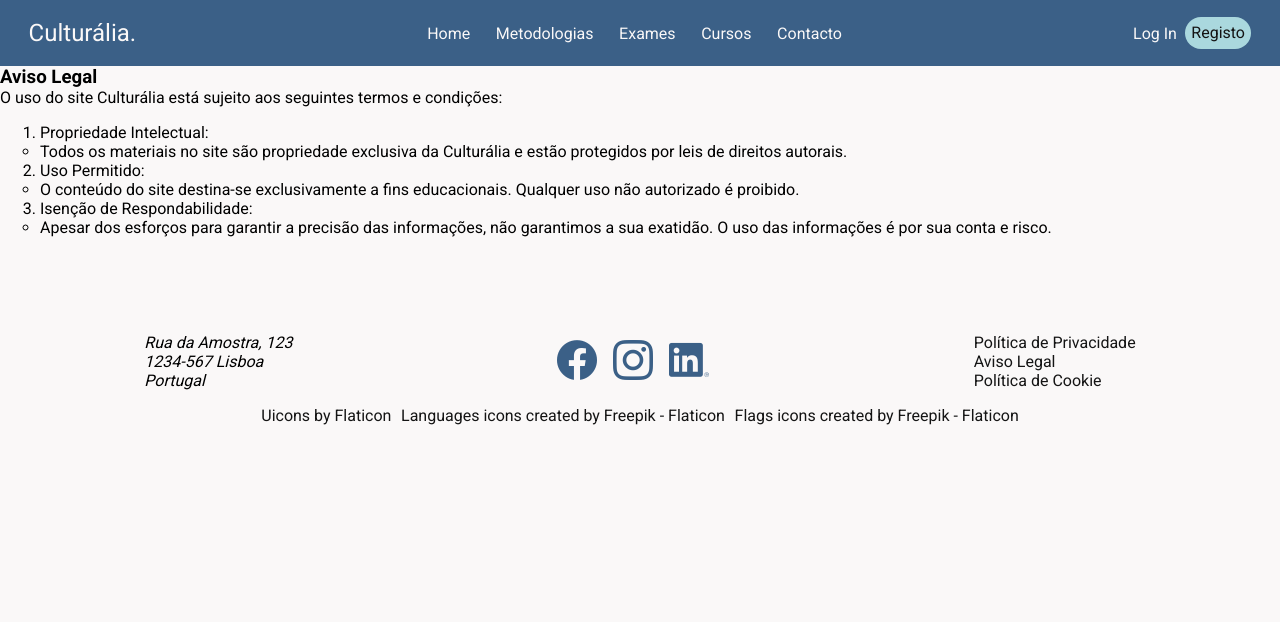
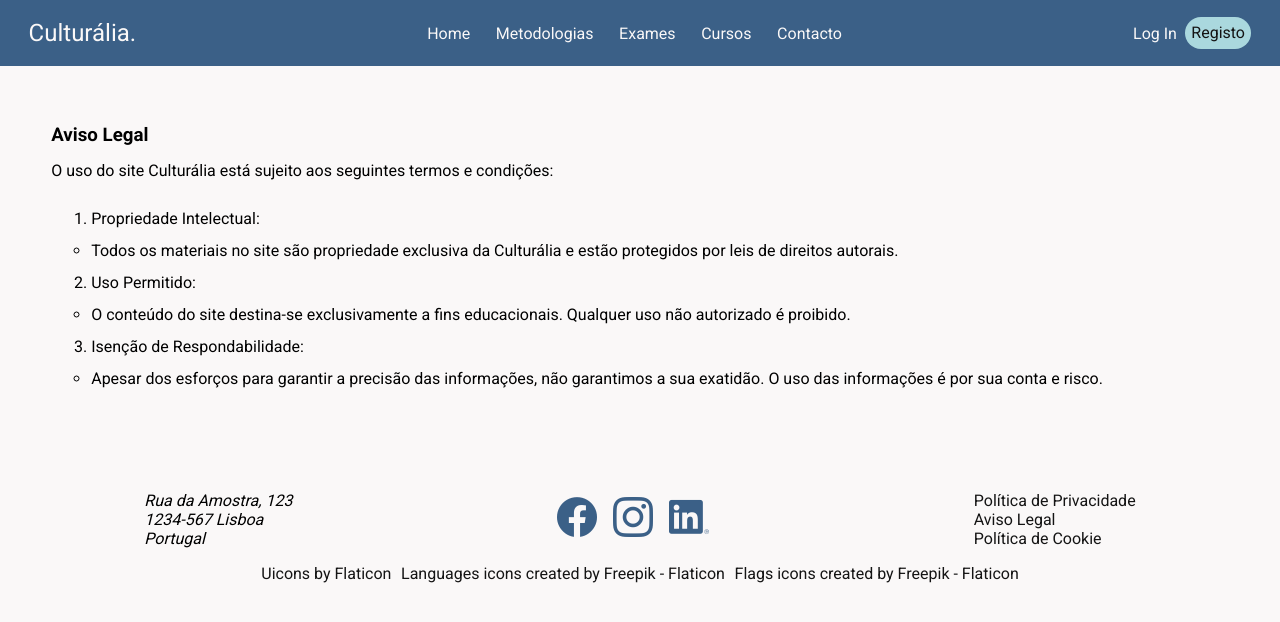
Before and after one commit to ItsaMeJess96/Language-Academy-Website, a React (Vite) app: page /legalNotice in a window 1280 px wide. Shown: the top 622 px of the page. Built offline with nearby package versions, Linux system fonts and the light colour scheme.

Commit message:
css politicas

```diff
--- a/src/Pages/CookiesPolicy.jsx
+++ b/src/Pages/CookiesPolicy.jsx
@@ -1,6 +1,8 @@
 /* componente que renderiza a página de políticas de cookies
 As informações contidas nesta páginas têm caráter puramente ilustrativo e foram incorporadas para enriquecer a experiência do projeto.
 Elas não possuem validade legal ou relevância em um contexto do mundo real */
+
+import '../Styles/Policies.css';
 
 function cookiesPolicy() {
     return (
--- a/src/Pages/LegalNotice.jsx
+++ b/src/Pages/LegalNotice.jsx
@@ -2,6 +2,7 @@
 As informações contidas nesta páginas têm caráter puramente ilustrativo e foram incorporadas para enriquecer a experiência do projeto.
 Elas não possuem validade legal ou relevância em um contexto do mundo real */
 
+import '../Styles/Policies.css';
 
 function legalNotice() {
     return (
--- a/src/Pages/PrivacyPolicy.jsx
+++ b/src/Pages/PrivacyPolicy.jsx
@@ -1,6 +1,8 @@
 /* componente que renderiza a página de política de privacidade
 As informações contidas nesta páginas têm caráter puramente ilustrativo e foram incorporadas para enriquecer a experiência do projeto.
 Elas não possuem validade legal ou relevância em um contexto do mundo real */
+
+import '../Styles/Policies.css';
 
 function privacyPolicy() {
     return (
--- /dev/null
+++ b/src/Styles/Policies.css
@@ -0,0 +1,6 @@
+/*Estilos para as páginas de Politica de privacidade, Aviso legal e Politica de cookies*/
+
+.cookies-policy, .legal-notice, .privacy-policy {
+    margin: 4%;
+    line-height: 2;
+}
```
